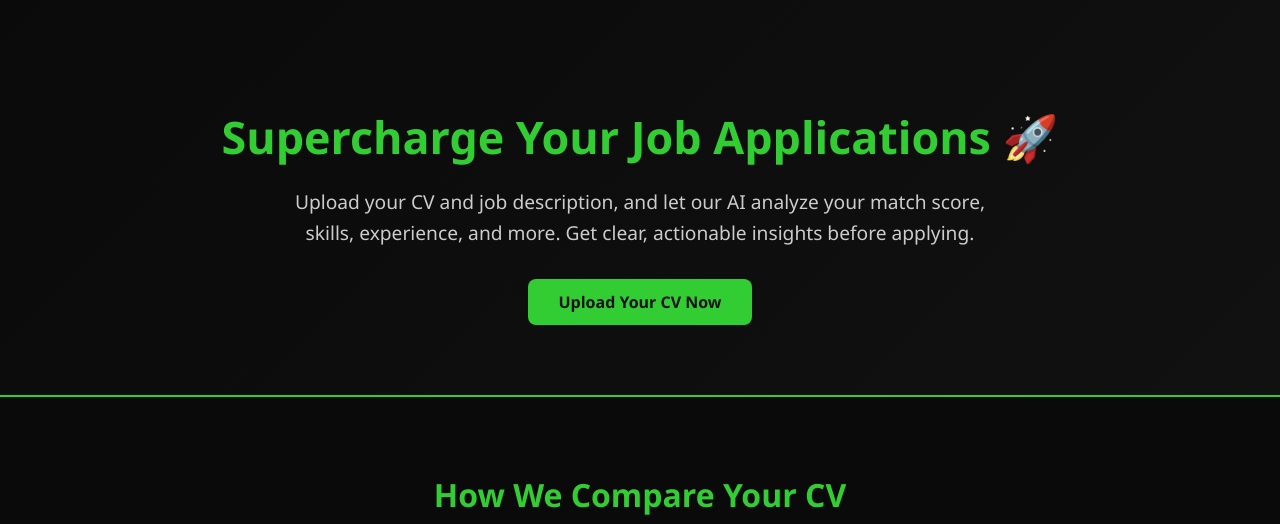
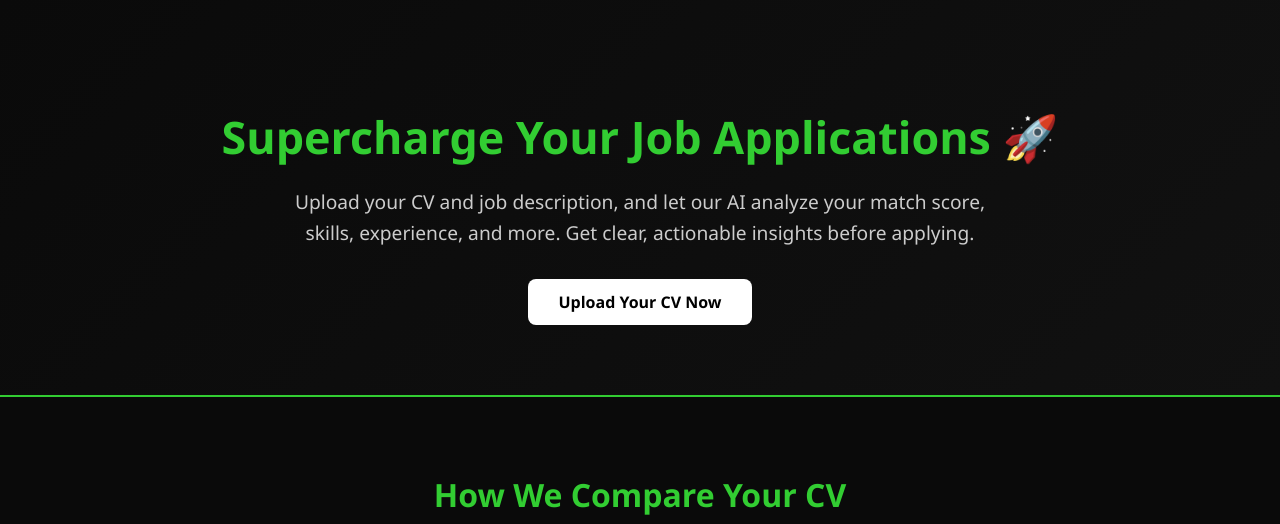
Before and after one commit to Newton-Atika/cvscore, a Django app: page / in a window 1280 px wide. Shown: the part 68-592 px from the top of the page. Run offline with Django 5.2, Linux system fonts and the light colour scheme.

Commit message:
Update home.html

```diff
--- a/home/templates/home/home.html
+++ b/home/templates/home/home.html
@@ -95,19 +95,20 @@
 
     .hero a {
       display: inline-block;
-      background-color: limegreen;
-      color: #111;
+      background-color: #fff;   /* White background */
+      color: #000;              /* Black text */
       padding: 12px 30px;
       border-radius: 8px;
       font-weight: bold;
       text-decoration: none;
       transition: all 0.3s;
     }
-
+    /* Hover effect */
     .hero a:hover {
-      background-color: #fff;
+      background-color: limegreen;  /* Turns green when hovered */
       color: #000;
     }
+
 
     /* Criteria Section */
     .criteria {
```
